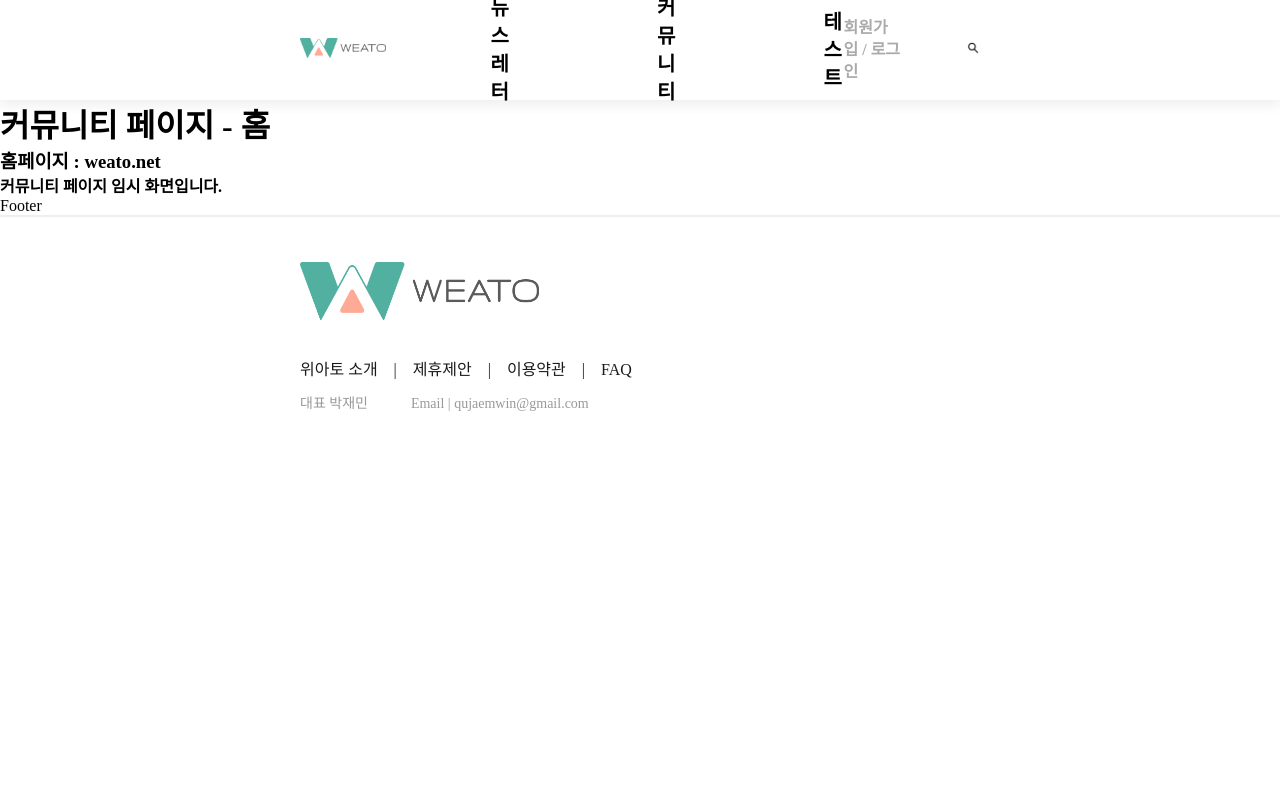
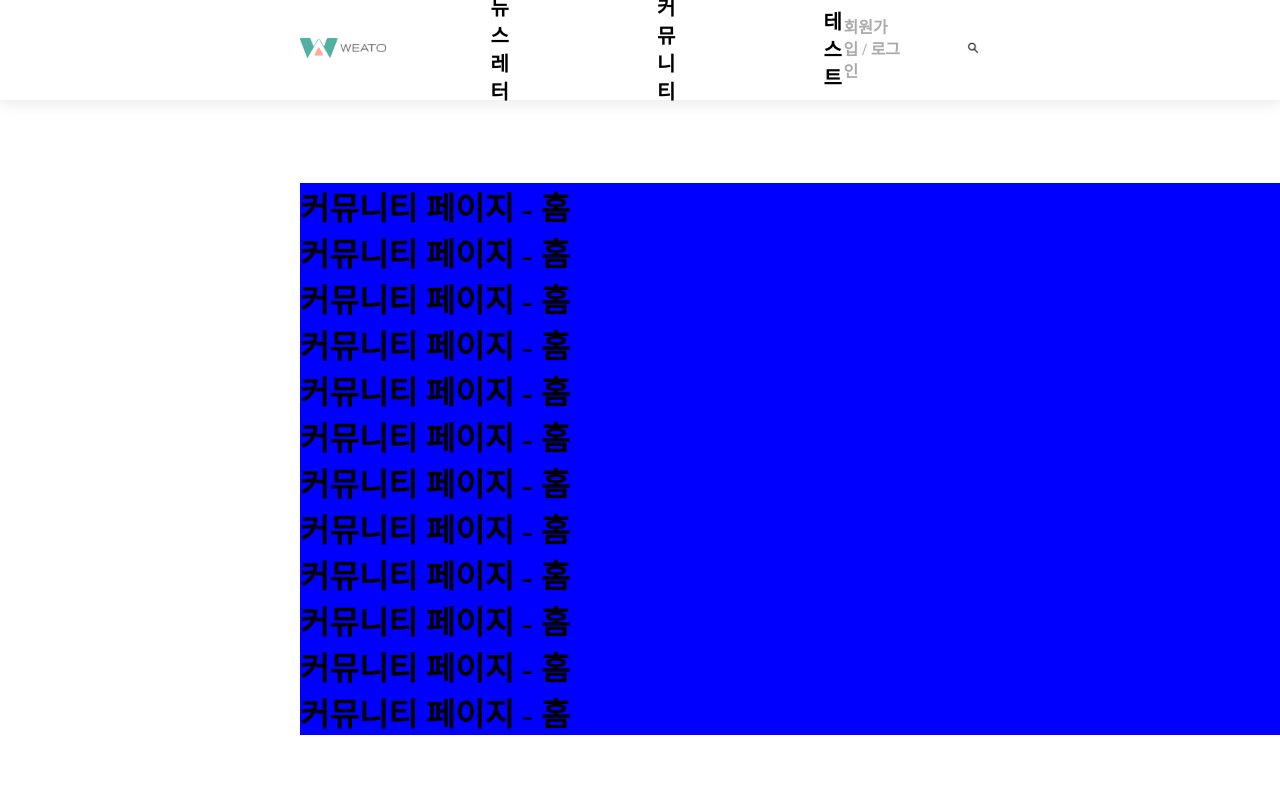
Before and after one commit to ceos15th-AllG/weato-client, a Next.js app: page /community in a window 1280 px wide. Shown: the top 800 px of the page. Built offline with nearby package versions, Linux system fonts and the light colour scheme; a web font is replaced by a local one.

Commit message:
:hammer: chore: 커뮤니티 홈 페이지 마크업 시작
page/community/index.jsx 만들고 마크업 시작하는 중

```diff
--- a/pages/community/index.jsx
+++ b/pages/community/index.jsx
@@ -1,15 +1,31 @@
-export default function Community() {
+import styled from '@emotion/styled';
+
+const Layout = styled.div`
+  display: flex;
+  flex-direction: column;
+
+  margin: 83px 300px 119px;
+
+  background-color: blue;
+`;
+
+function Community() {
   return (
-    <div>
-      <main>
-        <h1>커뮤니티 페이지 - 홈</h1>
-        <h3>
-          홈페이지 : <a href="/">weato.net</a>
-        </h3>
-        <h4>커뮤니티 페이지 임시 화면입니다.</h4>
-      </main>
-
-      <footer>Footer</footer>
-    </div>
+    <Layout>
+      <h1>커뮤니티 페이지 - 홈</h1>
+      <h1>커뮤니티 페이지 - 홈</h1>
+      <h1>커뮤니티 페이지 - 홈</h1>
+      <h1>커뮤니티 페이지 - 홈</h1>
+      <h1>커뮤니티 페이지 - 홈</h1>
+      <h1>커뮤니티 페이지 - 홈</h1>
+      <h1>커뮤니티 페이지 - 홈</h1>
+      <h1>커뮤니티 페이지 - 홈</h1>
+      <h1>커뮤니티 페이지 - 홈</h1>
+      <h1>커뮤니티 페이지 - 홈</h1>
+      <h1>커뮤니티 페이지 - 홈</h1>
+      <h1>커뮤니티 페이지 - 홈</h1>
+    </Layout>
   );
 }
+
+export default Community;
```
